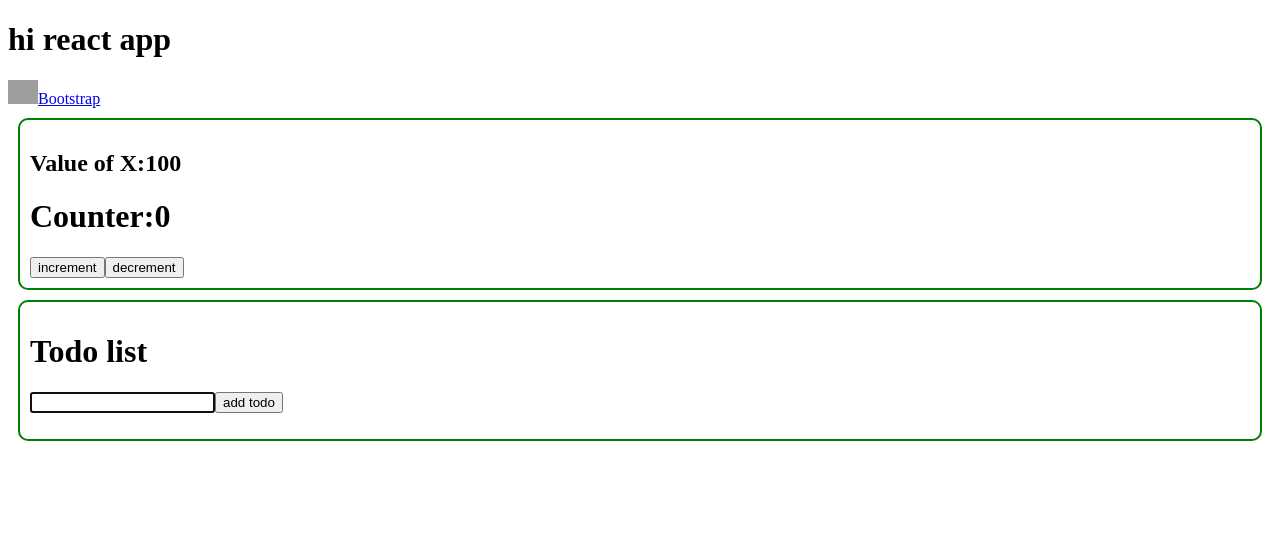
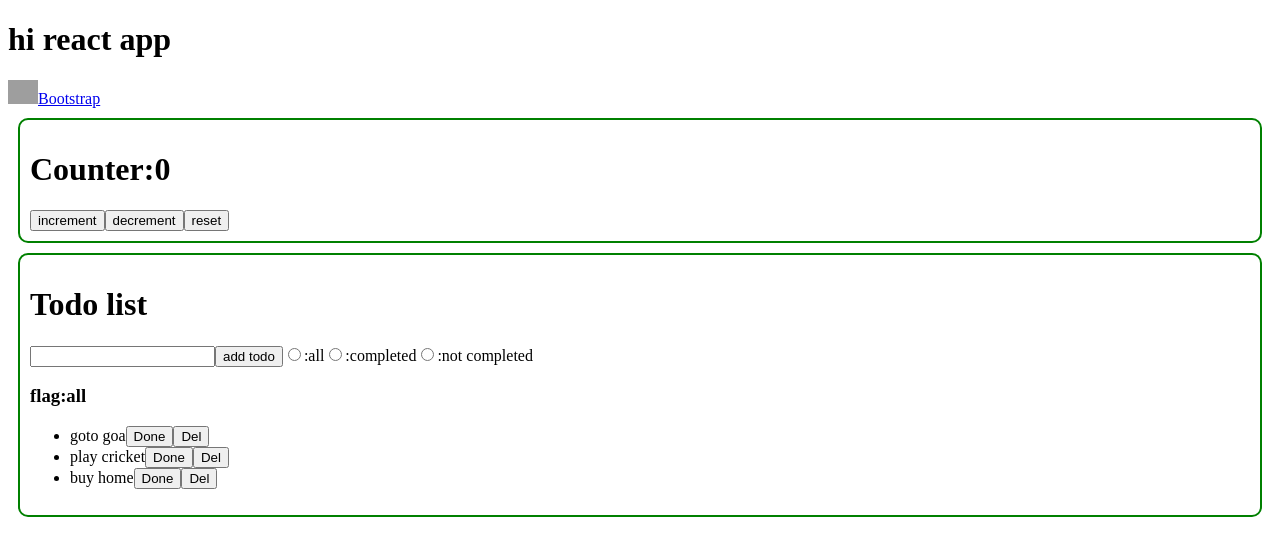
Before and after one commit to vaddesateesh175-ops/React-app, a React (Vite) app: page / in a window 1280 px wide. Shown: the top 556 px of the page. Built offline with nearby package versions, Linux system fonts and the light colour scheme; grey boxes are pictures that could not be loaded.

Commit message:
use-Reducer

```diff
--- a/package.json
+++ b/package.json
@@ -14,7 +14,8 @@
     "@emotion/styled": "^11.14.1",
     "@mui/material": "^7.3.9",
     "react": "^19.2.0",
-    "react-dom": "^19.2.0"
+    "react-dom": "^19.2.0",
+    "uuid": "^13.0.0"
   },
   "devDependencies": {
     "@eslint/js": "^9.39.1",
--- a/src/features/Counter.jsx
+++ b/src/features/Counter.jsx
@@ -1,27 +1,21 @@
-import React,{useEffect} from "react";
-import Button from "@mui/material/Button";
-function ButtonUsage(props) {
-  return <Button variant="contained">{props.children}</Button>;
-}
+import {useReducer} from "react";
+import { counterReducer } from "./redusers";
+
+
+
 function Counter() {
-  const [count, setCount] = React.useState(0);
-  const [x, setX] = React.useState(100);
-  function inc(){
-    setCount(count+1)
-  }
-  function dec(){
-    setCount(count-1)
-  }
+  var [state,dispatch]=useReducer(counterReducer, {count:0})
+  console.log(state)
 
-  useEffect(()=>{
-    console.log("sateesh")
-  },[]);
+
   return (
     <div className="mybox">
-      <h2>Value of X:{x}</h2>
-      <h1>Counter:{count}</h1>
-      <button onClick={()=>{inc()}}>increment</button>
-      <button onClick={()=>{dec()}}>decrement</button>
+
+
+      <h1>Counter:{state.count}</h1>
+      <button onClick={()=>{dispatch({type:"INC"})}}>increment</button>
+      <button onClick={()=>{dispatch({type:"DEC"})}}>decrement</button>
+      <button onClick={()=>{dispatch({type:"RESET"})}}>reset</button>
     </div>
   );
 }
--- a/src/features/Todolist.jsx
+++ b/src/features/Todolist.jsx
@@ -1,29 +1,60 @@
-import React,{useEffect} from "react";
+import React,{useReducer,useState} from "react";
+import { todoReducer } from "./redusers";
 
 function TodoList(){
-   const [todos, setTodos] = React.useState([]);
-   const [ntd, setNtd] = React.useState("");
-
-   function addTodo(){
-      setTodos([...todos,ntd])
-   }
-
-   useEffect(()=>{
-     document.getElementById("d1").focus();
-   },[])
+    var [state,dispatch]=useReducer(todoReducer, {
+     todos: [
+        { title: "goto goa", status: false, id: "asd12" },
+      { title: "play cricket", status: false, id: "asd13" },
+      { title: "buy home", status: false, id: "asd14" },
+     ],
+    });
+     var [flag, setFlag] = useState("all");
+    const [ntd, setntd] = useState("");
+    function filterTodos(t){
+         if (flag === "all") {
+           return true;
+         }
+         if (flag==="completed"){
+            if(t.status==true)
+                 return true;
+         }
+         if (flag==="not completed"){
+            if(t.status==false)
+                 return true;
+         }
+    }
     return(
 
     <div className="mybox">
         <h1>Todo list</h1>
-        <input type="text" onChange={(ev)=>{setNtd(ev.target.value)}} id="d1" />
-        <button onClick={()=>{addTodo()}}> add todo</button>
+        <input type="text" onChange={(ev)=>{setntd(ev.target.value)}} id="d1" />
+        <button onClick={()=>{dispatch({type:"ADDTO", payload: ntd})}}> add todo</button>
+        <input type="radio" name="flag" value="all" onChange={(e) => {
+          setFlag(e.target.value);
+        }}/>:all
+
+        <input type="radio" name="flag" value="completed" onChange={(e) => {
+          setFlag(e.target.value);
+        }}/>:completed
+
+        <input type="radio" name="flag" value="not completed" onChange={(e) => {
+          setFlag(e.target.value);
+        }}/>:not completed
+
+        <h3>flag:{flag}</h3>
 
         <ul>
-            {
-                todos.map((todo)=>{
-                    return<li>{todo}</li>
-                })
-            }
+           {
+           state.todos.filter(filterTodos).map((todo) => {
+             return (
+               <li  key={todo.id} className={todo.status ? "text-decoration-line-through" : ""}>{todo.title}
+              <button onClick={() => {dispatch({ type: "DONETODO", payload: todo.id }) }}>Done</button>
+              <button onClick={() => {dispatch({ type: "DELETETODO", payload: todo.id });}}> Del</button>
+
+            </li>
+          );
+        })}
         </ul>
     </div>)
 }
--- /dev/null
+++ b/src/features/redusers.js
@@ -0,0 +1,47 @@
+import { v4 as uuidv4 } from "uuid";
+
+class Todo {
+  title = "";
+  id = "";
+  status = "";
+  constructor(t) {
+    this.title = t;
+    this.id = uuidv4();
+    this.status = false;
+  }
+}
+
+export function todoReducer(state, action) {
+  if (action.type === "ADDTODO") {
+    return {
+      todos: [...state.todos, { ...new Todo(action.payload) }],
+    };
+  }
+  if (action.type === "DELETETODO") {
+    let temp = state.todos.filter((todo) => todo.id != action.payload);
+    return { todos: [...temp] };
+  }
+  if (action.type === "DONETODO") {
+    let temp = state.todos.map((todo) => {
+      if (todo.id === action.payload) {
+        todo.status = true;
+      }
+      return todo;
+    });
+    return { todos: [...temp] };
+  }
+}
+
+
+export function counterReducer(state,action){
+    if(action.type=="INC"){
+        return{count:state.count+1}
+    }
+    if (action.type=="DEC"){
+        return{count:state.count-1}
+    }
+    if(action.type=="RESET"){
+        return{count:0}
+    }
+
+}
```
Also changed, not shown: 1 other file (tests, documents, lock files or other folders).
